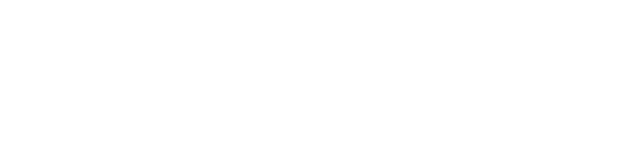
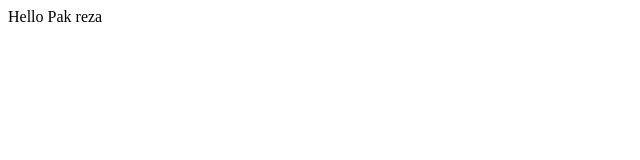
Before and after one commit to MIvanRais/Tugas-5-Collaboration-, a plain HTML site: page index.html in a window 1280 px wide. Shown: the whole page, without its empty margins (0-640 px from the left). Drawn offline with Linux system fonts and the light colour scheme.

Commit message:
Update text

```diff
--- a/index.html
+++ b/index.html
@@ -9,7 +9,7 @@
 </head>
 
 <body>
-
+Hello Pak reza
 </body>
 
 </html>
```
